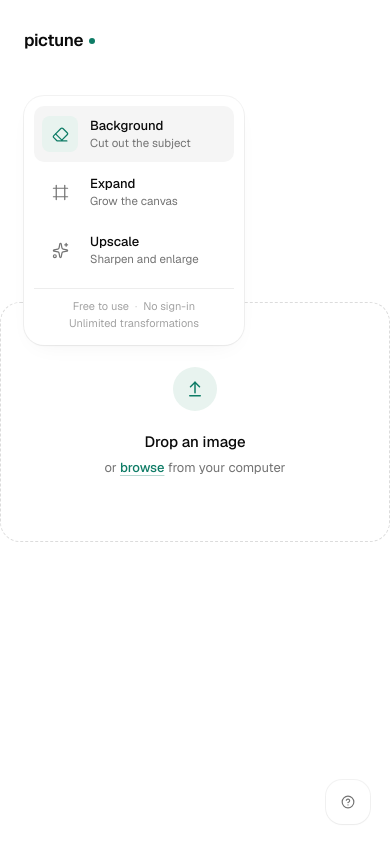
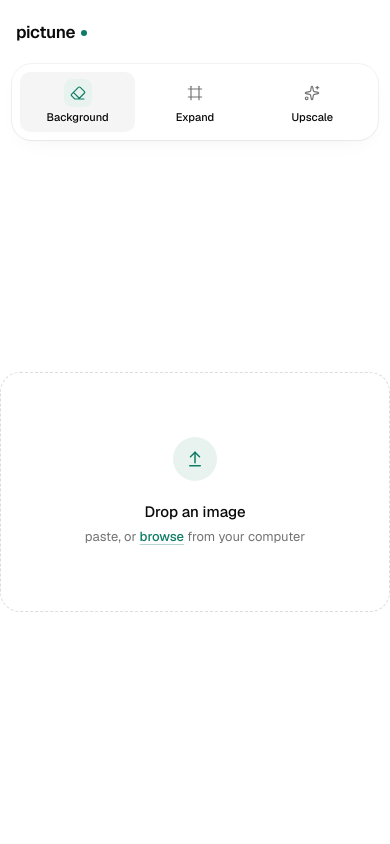
Before and after one commit to megaconfidence/pictune, a React (Vite) app: page / in a window 390 px wide. Built offline with nearby package versions, Linux system fonts and the light colour scheme.

Commit message:
feat: adds paste from clipboard

```diff
--- a/src/app.tsx
+++ b/src/app.tsx
@@ -10,6 +10,7 @@ import { Header } from './components/header';
 import { ImageViewer } from './components/image-viewer';
 import { Sidebar } from './components/sidebar';
 import { UpscalePanel } from './components/upscale-panel';
+import { usePasteImage } from './hooks';
 import { useTurnstile } from './turnstile';
 import {
 	type Action,
@@ -210,6 +211,12 @@ export default function App() {
 			// doesn't wipe out the user's existing state.
 			for (const oldUrl of urlsRef.current) URL.revokeObjectURL(oldUrl);
 			urlsRef.current = new Set([url]);
+			// A new image supersedes anything in flight. This matters now
+			// that paste can swap the image mid-session — without the abort
+			// a late result from the previous image could land on this one.
+			abortRef.current?.abort();
+			setProcessing(null);
+			setProcessingStartedAt(null);
 			setOriginal({
 				url,
 				name: file.name,
@@ -237,6 +244,13 @@ export default function App() {
 		probe.onerror = () => URL.revokeObjectURL(url);
 		probe.src = url;
 	}, []);
+
+	// Paste-to-upload (Cmd/Ctrl+V) anywhere on the page. Routes straight
+	// through handleFile, so a pasted screenshot behaves exactly like a
+	// dropped or browsed one — including replacing the current image and
+	// resetting derived state. handleFile is stable (empty deps), so the
+	// listener binds once.
+	usePasteImage(handleFile);
 
 	const handleReset = useCallback(() => {
 		abortRef.current?.abort();
@@ -634,30 +648,88 @@ export default function App() {
 	const afterHeight = result?.height ?? original?.height ?? 0;
 
 	return (
-		<div className="relative h-screen w-screen overflow-hidden bg-[var(--color-canvas)]">
+		<div
+			className={clsx(
+				// Mobile: flex-column stack so header / sidebar / canvas /
+				// panel sit on real pixels instead of overlapping. Uses
+				// 100dvh so iOS Safari's collapsing URL bar doesn't push
+				// content out of view. Desktop: block + relative restores
+				// the absolute-overlay layout where the canvas fills the
+				// viewport edge-to-edge and the side cards float on top.
+				'flex h-[100dvh] w-screen flex-col overflow-hidden bg-[var(--color-canvas)]',
+				'md:relative md:block md:h-screen',
+			)}
+		>
+			{/* Header — in-flow on mobile, absolute on desktop (z-20). */}
+			<Header
+				hasImage={!!original}
+				canUndo={canUndo}
+				canRedo={canRedo}
+				compareActive={compareActive}
+				compareDisabled={!canCompare}
+				downloadDisabled={!canDownload}
+				onReset={handleReset}
+				onUndo={undo}
+				onRedo={redo}
+				onCompare={() => setCompareActive((c) => !c)}
+				onDownload={downloadCurrent}
+			/>
+
 			{/*
-			 * Canvas viewport — fills the entire viewport so the image has
-			 * maximum real estate. The side panels float ON TOP of it
-			 * (z-10), not next to it, so the image can extend the full
-			 * width and even visually under the panels when zoomed in —
-			 * the user can pan to reveal anything hidden behind a card.
+			 * Sidebar wrapper.
 			 *
-			 *   absolute inset-0  fill viewport edge to edge
-			 *   overflow-hidden   clip the scaled image at viewport bounds
-			 *                     (kept from previous fix — without this,
-			 *                     a heavily-zoomed image would paint outside
-			 *                     the page and the browser would force a
-			 *                     scrollbar)
-			 *   ref               hosts the non-passive wheel listener
-			 *   onMouseDown       starts a pan-drag when canPan is true
-			 *   cursor            grab when ready to pan, grabbing while
-			 *                     actively dragging
+			 * Mobile: in-flow block under the header, full width with
+			 * 12px gutter so the card edge lines up with the tool panel
+			 * below. Sits as a flex-row of three tabs (handled inside
+			 * Sidebar via responsive classes).
+			 *
+			 * Desktop: absolute-floating at top-left as before.
+			 * pointer-events-none on the wrapper + auto on the inner
+			 * card so empty wrapper regions don't block canvas drag/wheel.
+			 */}
+			<div
+				className={clsx(
+					'z-10 flex-shrink-0 px-3 pt-1',
+					'md:pointer-events-none md:absolute md:top-24 md:left-6 md:px-0 md:pt-0',
+				)}
+			>
+				<div className="md:pointer-events-auto">
+					<Sidebar
+						activeTool={tool}
+						results={results}
+						onSelectTool={handleSelectTool}
+						onClearResult={handleClearResult}
+					/>
+				</div>
+			</div>
+
+			{/*
+			 * Canvas viewport.
+			 *
+			 * Mobile: flex-1 fills the leftover vertical space between
+			 * sidebar tabs and tool panel. min-h-0 is required so the
+			 * flex item can actually shrink below its content size
+			 * (without it, the image would push the panel off-screen).
+			 *
+			 * Desktop: absolute inset-0 fills the entire viewport so the
+			 * side cards visually float over a full-bleed canvas.
+			 *
+			 * Either way: overflow-hidden clips zoomed content, ref hosts
+			 * the non-passive wheel listener, and onMouseDown starts a
+			 * pan-drag when canPan is true.
 			 */}
 			<main
 				ref={mainRef}
 				onMouseDown={handleCanvasMouseDown}
 				className={clsx(
-					'absolute inset-0 flex items-center justify-center overflow-hidden',
+					'relative flex min-h-0 flex-1 items-center justify-center overflow-hidden',
+					'md:absolute md:inset-0 md:min-h-0 md:flex-initial',
+					// `--compare-canvas-vw` is consumed by CompareSlider
+					// to size itself within the canvas. Mobile gets the
+					// full 92vw since the tool panel stacks below;
+					// desktop reins it back to 60vw so the slider stays
+					// clear of the floating top-right tool panel.
+					'[--compare-canvas-vw:92vw] md:[--compare-canvas-vw:60vw]',
 					canPan && (isPanning ? 'cursor-grabbing' : 'cursor-grab'),
 				)}
 			>
@@ -685,48 +757,24 @@ export default function App() {
 				)}
 			</main>
 
-			{/* Header overlay — z-20 stays above the side panels. */}
-			<Header
-				hasImage={!!original}
-				canUndo={canUndo}
-				canRedo={canRedo}
-				compareActive={compareActive}
-				compareDisabled={!canCompare}
-				downloadDisabled={!canDownload}
-				onReset={handleReset}
-				onUndo={undo}
-				onRedo={redo}
-				onCompare={() => setCompareActive((c) => !c)}
-				onDownload={downloadCurrent}
-			/>
-
 			{/*
-			 * Sidebar — floating at top-left, below header.
+			 * Right tool panel.
 			 *
-			 * Positioned at top-24 (96px) so it clears the header's p-5 +
-			 * wordmark slot. left-6 (24px) matches the previous in-flow
-			 * px-6 horizontal rhythm.
-			 */}
-			<div className="pointer-events-none absolute top-24 left-6 z-10">
-				<div className="pointer-events-auto">
-					<Sidebar
-						activeTool={tool}
-						results={results}
-						onSelectTool={handleSelectTool}
-						onClearResult={handleClearResult}
-					/>
-				</div>
-			</div>
-
-			{/*
-			 * Right tool panel — floating at top-right, below header.
+			 * Mobile: in-flow at the bottom of the column, full width
+			 * with 12px gutter, anchored above the safe-area inset.
 			 *
-			 * Conditional on `original` so the empty drop-zone state
-			 * doesn't show a panel for nothing.
+			 * Desktop: absolute-floating at top-right, conditional on
+			 * `original` so the empty drop-zone state doesn't show a
+			 * panel for nothing.
 			 */}
 			{original && (
-				<div className="pointer-events-none absolute top-24 right-6 z-10">
-					<div className="pointer-events-auto">
+				<div
+					className={clsx(
+						'z-10 flex-shrink-0 px-3 pb-3',
+						'md:pointer-events-none md:absolute md:top-24 md:right-6 md:px-0 md:pb-0',
+					)}
+				>
+					<div className="md:pointer-events-auto">
 						{tool === 'background' && (
 							<BackgroundPanel
 								processing={isProcessing}
@@ -761,6 +809,11 @@ export default function App() {
 				</div>
 			)}
 
+			{/*
+			 * Zoom + about controls. Hidden on mobile (no pinch zoom
+			 * support yet, and floating clusters would overlap the
+			 * bottom tool panel). Desktop keeps the bottom-right pair.
+			 */}
 			<BottomControls
 				zoom={zoom}
 				hasImage={!!original}
--- a/src/components/background-panel.tsx
+++ b/src/components/background-panel.tsx
@@ -36,7 +36,7 @@ export function BackgroundPanel({
 
 	return (
 		<div
-			className="card-floating w-[260px] flex-shrink-0 p-5 animate-rise"
+			className="card-floating flex-shrink-0 animate-rise w-full p-4 md:w-[260px] md:p-5"
 			style={{ animationDelay: '160ms' }}
 			aria-label="Background settings"
 		>
--- a/src/components/bottom-controls.tsx
+++ b/src/components/bottom-controls.tsx
@@ -19,6 +19,11 @@ interface BottomControlsProps {
  *
  * Both clusters live in `pointer-events: none` wrappers; their children
  * re-enable it so the underlying canvas stays drag-droppable when empty.
+ *
+ * Hidden on mobile (< md) for two reasons: there's no pinch-to-zoom
+ * yet, so the −/+ pill would be the only zoom mechanism and we'd rather
+ * fix the gesture story first; and a floating bottom-right cluster
+ * would overlap the in-flow tool panel that anchors the mobile layout.
  *
  * The credit popover is co-located with its trigger so positioning,
  * focus, and outside-click dismissal can be managed with one ref.
@@ -60,7 +65,7 @@ export function BottomControls({
 	const zoomPct = Math.round(zoom * 100);
 
 	return (
-		<div className="pointer-events-none absolute right-5 bottom-5 z-10 flex items-end gap-2">
+		<div className="pointer-events-none absolute right-5 bottom-5 z-10 hidden items-end gap-2 md:flex">
 			{hasImage && (
 				<div
 					className="card pointer-events-auto flex items-center gap-0.5 p-1"
--- a/src/components/drop-zone.tsx
+++ b/src/components/drop-zone.tsx
@@ -109,7 +109,7 @@ export function DropZone({ onFile }: DropZoneProps) {
 				{dragOver ? 'Drop to upload' : 'Drop an image'}
 			</p>
 			<p className="mt-1 text-[13px] text-[var(--color-ink-muted)]">
-				or{' '}
+				paste, or{' '}
 				<span className="font-medium text-[var(--color-brand)] underline decoration-[var(--color-brand)]/30 underline-offset-[3px] transition-colors group-hover:decoration-[var(--color-brand)]">
 					browse
 				</span>{' '}
--- a/src/components/expand-panel.tsx
+++ b/src/components/expand-panel.tsx
@@ -143,7 +143,7 @@ export function ExpandPanel({
 
 	return (
 		<div
-			className="card-floating w-[260px] flex-shrink-0 p-5 animate-rise"
+			className="card-floating flex-shrink-0 animate-rise w-full p-4 md:w-[260px] md:p-5"
 			style={{ animationDelay: '160ms' }}
 			aria-label="Expand settings"
 		>
--- a/src/components/header.tsx
+++ b/src/components/header.tsx
@@ -27,9 +27,13 @@ interface HeaderProps {
  *     history actions), divider, Compare toggle, Download. All buttons
  *     share one hairline card so the toolbar reads as a single object.
  *
- * Both corners are absolutely positioned with `pointer-events: none` on
- * the bar itself so they don't compete with the central canvas for
- * vertical space.
+ * Responsive behavior:
+ *   - Mobile (< md): in-flow flex item at the top of the column layout,
+ *     compact padding, and the text labels on Compare / Download
+ *     collapse so the whole toolbar fits at 390px viewport.
+ *   - Desktop (≥ md): absolute, edge-to-edge, with `pointer-events:
+ *     none` on the bar so the central canvas can still receive wheel
+ *     and drag events through any empty space between the corners.
  */
 export function Header({
 	hasImage,
@@ -45,7 +49,12 @@ export function Header({
 	onDownload,
 }: HeaderProps) {
 	return (
-		<header className="pointer-events-none absolute inset-x-0 top-0 z-20 flex items-start justify-between p-5">
+		<header
+			className={[
+				'z-20 flex flex-shrink-0 items-start justify-between gap-2 p-3',
+				'md:pointer-events-none md:absolute md:inset-x-0 md:top-0 md:p-5',
+			].join(' ')}
+		>
 			{/* Left: just the wordmark — minimal, no link clutter */}
 			<div className="pointer-events-auto pl-1 pt-1.5">
 				<a
@@ -65,7 +74,7 @@ export function Header({
 
 			{/* Right: history (undo / redo / start-over) + compare + download */}
 			{hasImage && (
-				<div className="card pointer-events-auto flex items-center gap-0.5 p-1.5">
+				<div className="card pointer-events-auto flex items-center gap-0.5 p-1 md:p-1.5">
 					<Button
 						variant="icon"
 						aria-label="Undo"
@@ -97,22 +106,34 @@ export function Header({
 						<RotateCcw className="h-[15px] w-[15px]" strokeWidth={1.85} />
 					</Button>
 					<Divider />
+					{/*
+					 * Compare / Download collapse to icon-only on mobile
+					 * to keep the whole bar inside a 390px viewport. The
+					 * accessible name (aria-label / visible-on-desktop
+					 * span) survives both layouts.
+					 */}
 					<Button
 						variant="toggle"
 						active={compareActive}
 						disabled={compareDisabled}
 						onClick={onCompare}
+						aria-label="Compare"
+						title="Compare"
+						className="px-2.5 md:px-3.5"
 						leadingIcon={<CompareIcon active={compareActive} />}
 					>
-						Compare
+						<span className="hidden md:inline">Compare</span>
 					</Button>
 					<Button
 						variant="primary"
 						disabled={downloadDisabled}
+						aria-label="Download"
+						title="Download"
+						className="px-2.5 md:px-3.5"
 						leadingIcon={<Download className="h-[14px] w-[14px]" strokeWidth={2.25} />}
 						onClick={onDownload}
 					>
-						Download
+						<span className="hidden md:inline">Download</span>
 					</Button>
 				</div>
 			)}
--- a/src/components/sidebar.tsx
+++ b/src/components/sidebar.tsx
@@ -25,46 +25,61 @@ const TOOLS: { id: Tool; label: string; desc: string; Icon: typeof Eraser }[] =
 ];
 
 /**
- * Left tool rail. Minimal: a row per tool, no decoration besides the
- * background tone that marks the active item.
+ * Tool rail.
  *
- *   - Active row: teal-tinted icon tile on a soft-gray row background.
- *     One quiet color signal per row — the same teal that appears in the
- *     wordmark dot and on primary CTAs, so the eye reads "selected"
- *     without anything shouting for attention.
- *   - Clear-X reveals on hover when there's a result; click clears just
- *     that tool's result (lands in the global undo stack so Cmd+Z can
- *     step over it later).
- *   - Bottom of the card holds a quiet reassurance line ("Free to use ·
- *     No sign-in / Unlimited transformations"). Lives here instead of
- *     the drop zone so it stays visible after the user uploads — the
- *     promise should reassure them throughout the session, not vanish
- *     the moment they engage.
+ * Mobile (< md): a horizontal strip of three equal-width tabs. Each
+ * tab shows an icon over a short label; the description is hidden to
+ * keep each cell narrow enough that "Background / Expand / Upscale"
+ * all fit at a 390px viewport.
  *
- * The X is stopped from bubbling so the parent row's onClick doesn't
- * re-select what we're trying to clear.
+ * Desktop (≥ md): a vertical rail with full label + description and a
+ * hover-reveal clear-X on rows that have a cached result. The footer
+ * ("Free to use · No sign-in / Unlimited transformations") only shows
+ * here — on mobile there's no room for it without crowding the canvas.
+ *
+ *   - Active row/tab: teal-tinted icon tile on a soft-gray background.
+ *     One quiet color signal per item — the same teal that appears in
+ *     the wordmark dot and primary CTAs.
+ *   - Result dot: small teal pip next to the label, shown when that
+ *     tool has produced an image. Stays visible in both layouts.
+ *   - Clear-X (desktop only): clears just that tool's result via an
+ *     action so the change lands in the undo stack. Stopped from
+ *     bubbling so the parent row's onClick doesn't re-select what
+ *     we're trying to clear.
  */
 export function Sidebar({ activeTool, results, onSelectTool, onClearResult }: SidebarProps) {
 	return (
 		<aside
-			className="card-floating w-[220px] flex-shrink-0 p-2.5 animate-rise"
+			className={clsx(
+				'card-floating animate-rise flex-shrink-0 p-2',
+				'w-full md:w-[220px] md:p-2.5',
+			)}
 			style={{ animationDelay: '80ms' }}
 			aria-label="Editor tools"
 		>
-			<ul className="flex flex-col gap-0.5">
+			<ul
+				className={clsx(
+					// Mobile: 3 equal tabs across; desktop: stacked rail.
+					'flex gap-0.5',
+					'flex-row md:flex-col',
+				)}
+			>
 				{TOOLS.map(({ id, label, desc, Icon }) => {
 					const active = id === activeTool;
 					const hasResult = results[id];
 					return (
-						<li key={id}>
+						<li key={id} className="flex-1 md:flex-initial">
 							<button
 								onClick={() => onSelectTool(id)}
 								aria-pressed={active}
 								className={clsx(
-									// p-2.5 (10px) outer → rounded-[10px] inner = concentric.
-									'group relative flex h-[56px] w-full items-center gap-3 rounded-[10px] pl-2 pr-2 text-left',
+									'group relative flex w-full rounded-[10px] text-left',
 									'transition-[background-color,color] duration-150 ease-[cubic-bezier(0.2,0,0,1)]',
 									'focus-visible:outline-none focus-visible:ring-2 focus-visible:ring-[var(--color-brand-ring)]',
+									// Mobile: icon stacked over label, centered.
+									// Desktop: icon-tile + label/desc stack in a row.
+									'h-[60px] flex-col items-center justify-center gap-1 px-1',
+									'md:h-[56px] md:flex-row md:items-center md:justify-start md:gap-3 md:px-2',
 									active
 										? 'bg-[var(--color-surface-soft)]'
 										: 'hover:bg-[var(--color-surface-soft)]/60',
@@ -78,20 +93,37 @@ export function Sidebar({ activeTool, results, onSelectTool, onClearResult }: Si
 								 */}
 								<span
 									className={clsx(
-										'grid h-9 w-9 flex-shrink-0 place-items-center rounded-[8px]',
+										'grid flex-shrink-0 place-items-center rounded-[8px]',
+										'h-7 w-7 md:h-9 md:w-9',
 										'transition-[background-color,color] duration-150',
 										active
 											? 'bg-[var(--color-brand-soft)] text-[var(--color-brand)]'
 											: 'bg-transparent text-[var(--color-ink-muted)] group-hover:text-[var(--color-ink)]',
 									)}
 								>
-									<Icon className="h-[17px] w-[17px]" strokeWidth={1.75} />
+									<Icon
+										className="h-4 w-4 md:h-[17px] md:w-[17px]"
+										strokeWidth={1.75}
+									/>
 								</span>
 
-								{/* Label stack: tool name + one-line hint. */}
-								<span className="flex min-w-0 flex-1 flex-col leading-tight">
-									<span className="flex items-center gap-1.5">
-										<span className="text-[13px] font-medium text-[var(--color-ink)]">
+								{/* Label stack: tool name + (desktop only) hint. */}
+								<span
+									className={clsx(
+										'flex min-w-0 flex-col leading-tight',
+										// Mobile: shrink to fit so the icon stays
+										// vertically centered above. Desktop: take
+										// the remaining row width.
+										'items-center md:flex-1 md:items-start',
+									)}
+								>
+									<span className="flex items-center gap-1">
+										<span
+											className={clsx(
+												'font-medium text-[var(--color-ink)]',
+												'text-[11px] md:text-[13px]',
+											)}
+										>
 											{label}
 										</span>
 										{hasResult && (
@@ -102,12 +134,17 @@ export function Sidebar({ activeTool, results, onSelectTool, onClearResult }: Si
 											/>
 										)}
 									</span>
-									<span className="mt-0.5 truncate text-[11.5px] text-[var(--color-ink-muted)]">
+									{/* Description only on desktop. */}
+									<span className="mt-0.5 hidden truncate text-[11.5px] text-[var(--color-ink-muted)] md:block">
 										{desc}
 									</span>
 								</span>
 
-								{/* Clear-result X. Only when this tool has a result. */}
+								{/*
+								 * Clear-result X. Desktop only — on mobile,
+								 * users undo via the header's Undo button (no
+								 * room for hover affordances on touch).
+								 */}
 								{hasResult && (
 									<span
 										role="button"
@@ -125,7 +162,7 @@ export function Sidebar({ activeTool, results, onSelectTool, onClearResult }: Si
 												onClearResult(id);
 											}
 										}}
-										className="hit-40 grid h-7 w-7 flex-shrink-0 place-items-center rounded-md text-[var(--color-ink-subtle)] opacity-0 transition-opacity duration-150 hover:bg-[var(--color-surface)] hover:text-[var(--color-ink)] group-hover:opacity-100 group-focus-within:opacity-100"
+										className="hit-40 hidden h-7 w-7 flex-shrink-0 place-items-center rounded-md text-[var(--color-ink-subtle)] opacity-0 transition-opacity duration-150 hover:bg-[var(--color-surface)] hover:text-[var(--color-ink)] group-hover:opacity-100 group-focus-within:opacity-100 md:grid"
 									>
 										<X className="h-3.5 w-3.5" strokeWidth={2} />
 									</span>
@@ -137,12 +174,11 @@ export function Sidebar({ activeTool, results, onSelectTool, onClearResult }: Si
 			</ul>
 
 			{/*
-			 * Reassurance footer. Hairline separates it from the action
-			 * list above so the eye reads "actions / meta". Two-line
-			 * layout chosen so each phrase stays intact in the narrow
-			 * 220px rail rather than wrapping mid-word.
+			 * Reassurance footer — desktop only. On mobile there's no
+			 * room beneath the tab strip without pushing the canvas down,
+			 * so the promise lives only here.
 			 */}
-			<div className="mt-2.5 border-t border-[var(--color-line)] pt-2.5 pb-1 text-center">
+			<div className="mt-2.5 hidden border-t border-[var(--color-line)] pt-2.5 pb-1 text-center md:block">
 				<p className="text-[11px] leading-snug text-[var(--color-ink-subtle)]">
 					Free to use
 					<span
--- a/src/components/upscale-panel.tsx
+++ b/src/components/upscale-panel.tsx
@@ -47,7 +47,7 @@ export function UpscalePanel({
 
 	return (
 		<div
-			className="card-floating w-[260px] flex-shrink-0 p-5 animate-rise"
+			className="card-floating flex-shrink-0 animate-rise w-full p-4 md:w-[260px] md:p-5"
 			style={{ animationDelay: '160ms' }}
 			aria-label="Upscale settings"
 		>
```
Also changed, not shown: src/components/compare-slider.tsx (+18 -2 lines), src/components/image-viewer.tsx (+14 -7 lines), src/hooks.ts (+33 -0 lines).
